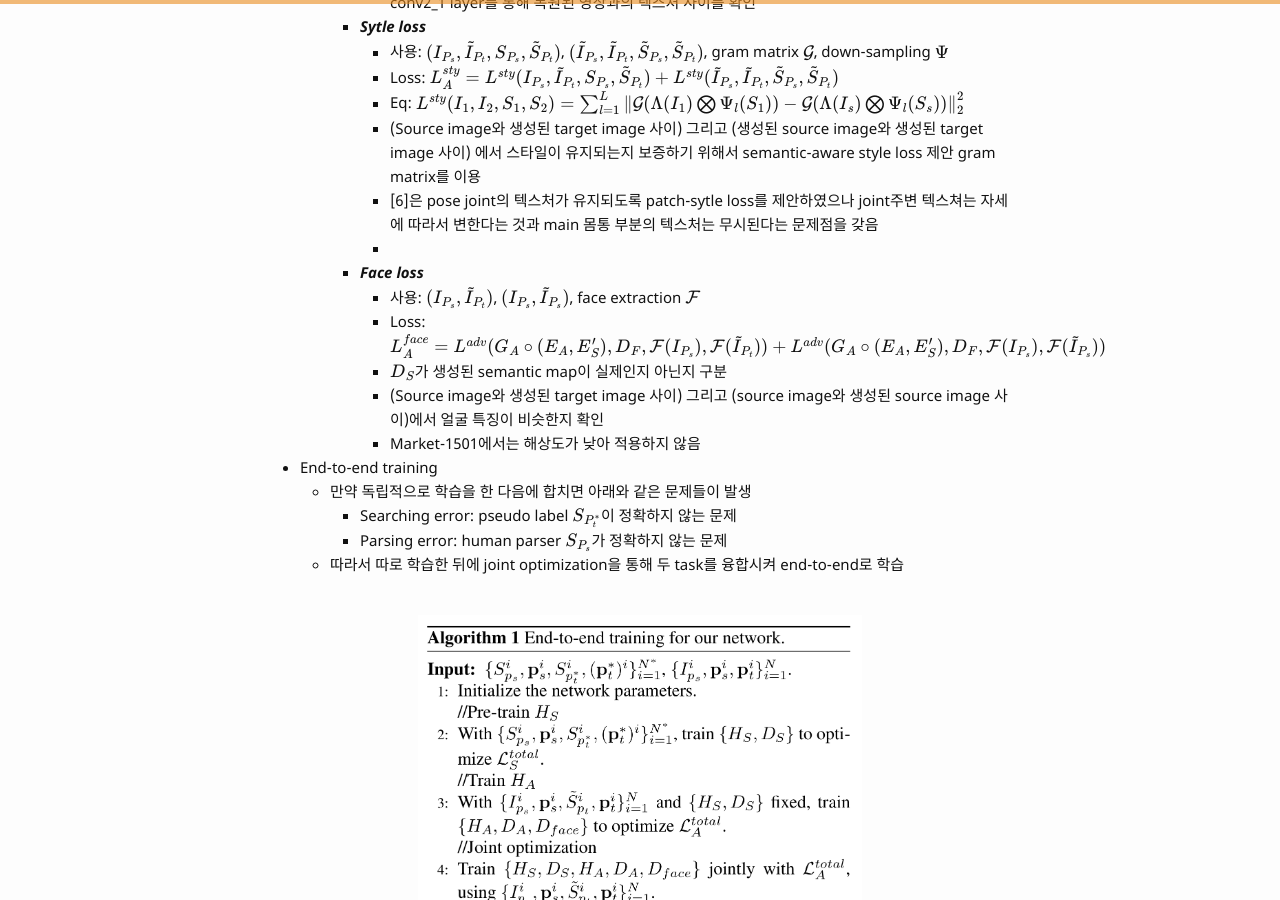
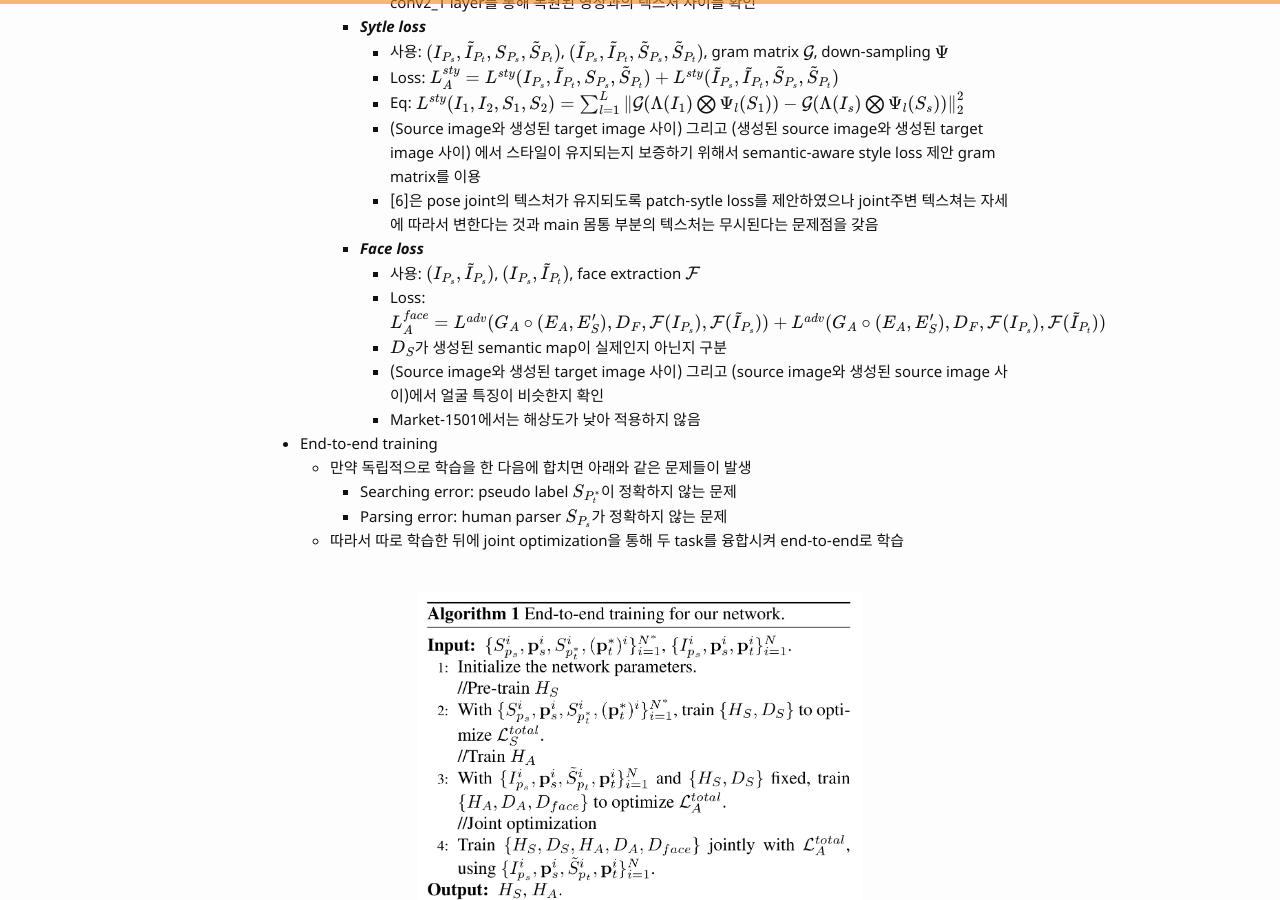
Before and after one commit to bismex/bismex.github.io, a Jekyll site: the page built from _posts/2019-05-29-SPT.md, in a window 1280 px wide and 900 px high, scrolled down 4381 px. Built offline with Jekyll 4.4.1, drawn with Linux system fonts in a browser that asks for light colours; formulas are drawn with MathJax 3.

Commit message:
Update 2019-05-29-SPT.md

```diff
--- a/_posts/2019-05-29-SPT.md
+++ b/_posts/2019-05-29-SPT.md
@@ -161,10 +161,9 @@
       - Eq: $$L^{sty}(I_1, I_2, S_1, S_2) = \sum^L_{l=1} \left \| \mathcal{G}(\Lambda(I_1) \bigotimes \Psi_l (S_1) ) - \mathcal{G}(\Lambda(I_s) \bigotimes \Psi_l (S_s)) \right \|^2_2$$
       - (Source image와 생성된 target image 사이) 그리고 (생성된 source image와 생성된 target image 사이) 에서 스타일이 유지되는지 보증하기 위해서 semantic-aware style loss 제안 gram matrix를 이용
       - [6]은 pose joint의 텍스처가 유지되도록 patch-sytle loss를 제안하였으나 joint주변 텍스쳐는 자세에 따라서 변한다는 것과 main 몸통 부분의 텍스처는 무시된다는 문제점을 갖음
-      -
     - ***Face loss***
-      - 사용: $$(I_{P_s}, \tilde{I}_{P_t})$$, $$(I_{P_s}, \tilde{I}_{P_s})$$, face extraction $$\mathcal{F}$$
-      - Loss: $$L^{face}_A = L^{adv} (G_A \circ (E_A, E'_S), D_F, \mathcal{F}(I_{P_s}), \mathcal{F}(\tilde{I}_{P_t})) + L^{adv} (G_A \circ (E_A, E'_S), D_F, \mathcal{F}(I_{P_s}), \mathcal{F}(\tilde{I}_{P_s}))$$
+      - 사용: $$(I_{P_s}, \tilde{I}_{P_s})$$, $$(I_{P_s}, \tilde{I}_{P_t})$$, face extraction $$\mathcal{F}$$
+      - Loss: $$L^{face}_A = L^{adv} (G_A \circ (E_A, E'_S), D_F, \mathcal{F}(I_{P_s}), \mathcal{F}(\tilde{I}_{P_s})) + L^{adv} (G_A \circ (E_A, E'_S), D_F, \mathcal{F}(I_{P_s}), \mathcal{F}(\tilde{I}_{P_t}))$$
       - $$D_S$$가 생성된 semantic map이 실제인지 아닌지 구분
       - (Source image와 생성된 target image 사이) 그리고 (source image와 생성된 source image 사이)에서 얼굴 특징이 비슷한지 확인
       - Market-1501에서는 해상도가 낮아 적용하지 않음
```
